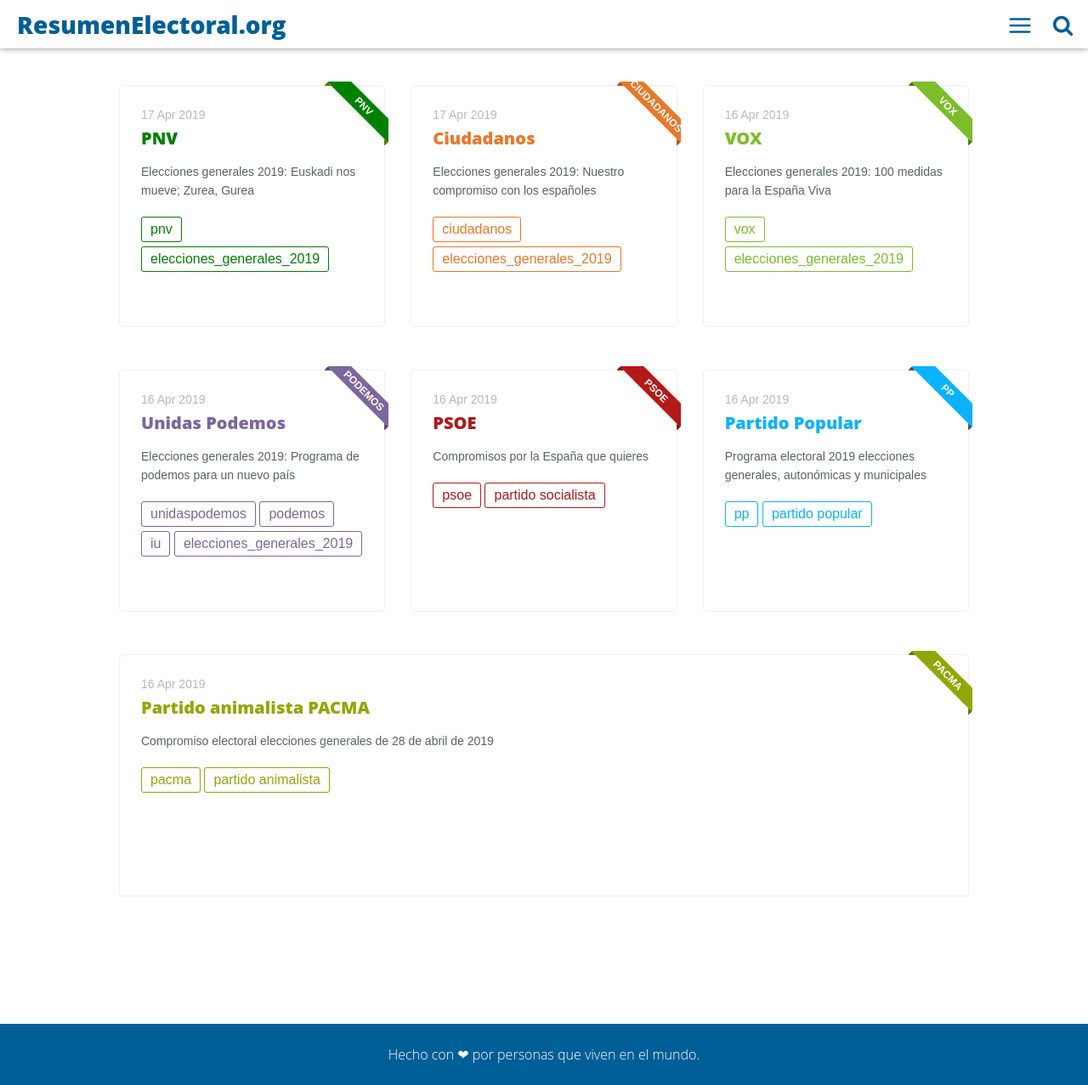
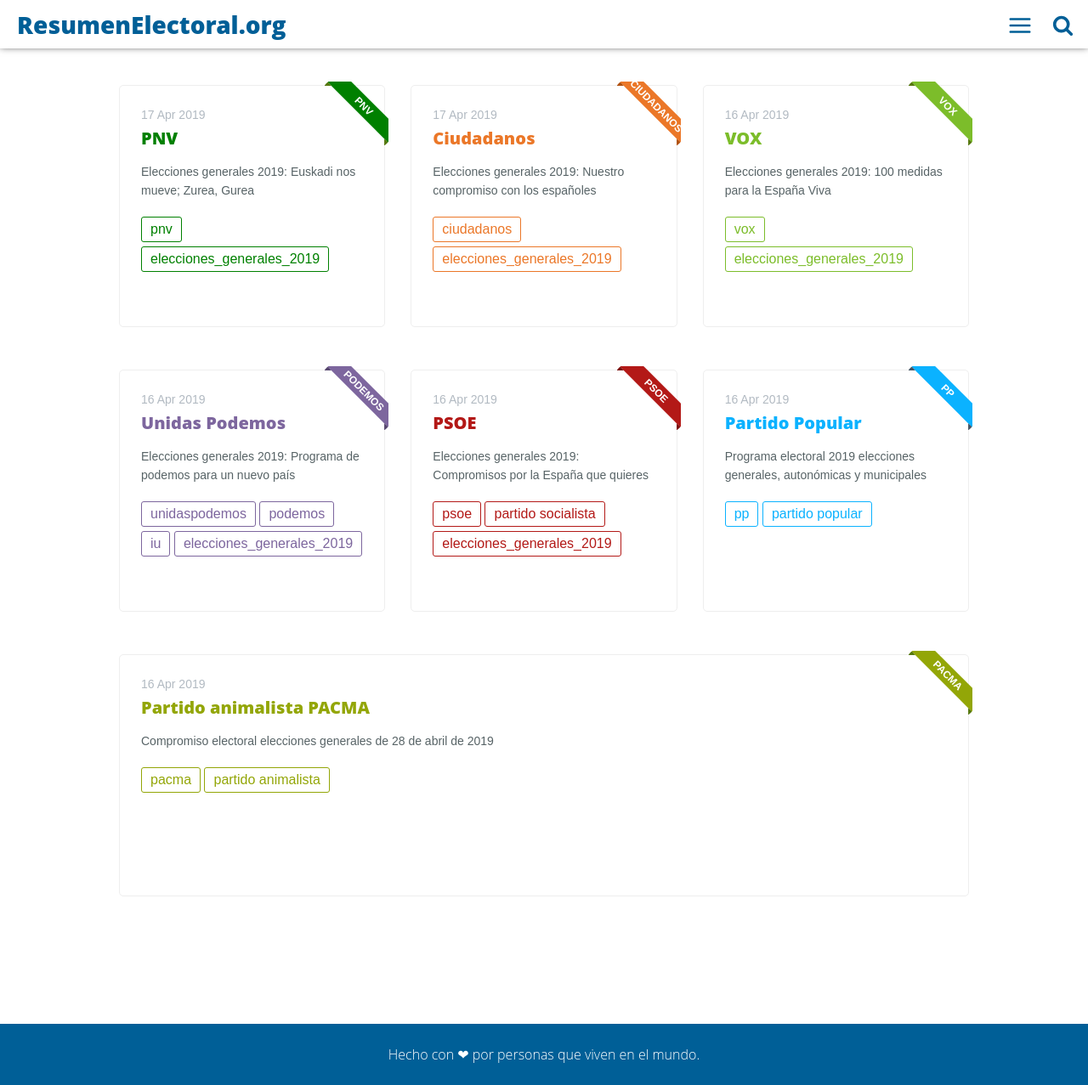
Before and after one commit to resumenelectoral/2019_generales, a Jekyll site: the page built from index.html, in a window 1280 px wide and 1277 px high. Shown: the whole window at 85% size. Built offline with Jekyll 4.4.1, drawn with Linux system fonts in a browser that asks for light colours.

Commit message:
Update 2019-04-16-psoe.md

```diff
--- a/_posts/2019-04-16-psoe.md
+++ b/_posts/2019-04-16-psoe.md
@@ -8,8 +8,9 @@
 tags:
 - "psoe"
 - "partido socialista"
+- "elecciones_generales_2019"
 twitter_text: "Resumen electoral para las generales de 2019 de PSOE"
-introduction: "Compromisos por la España que quieres"
+introduction: "Elecciones generales 2019: Compromisos por la España que quieres"
 ---
 
 [Enlace al programa electoral completo](https://www.psoe.es/media-content/2019/03/110-Compromisos-PSOE-programa-electoral-2019.pdf)
```
